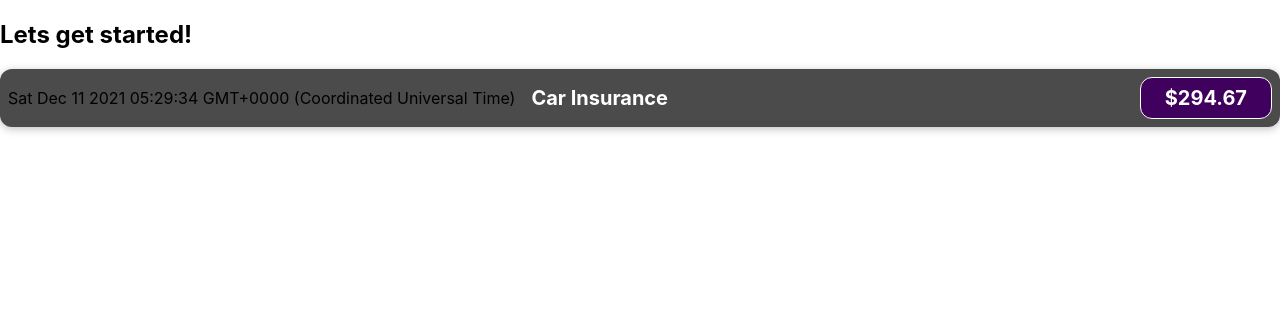
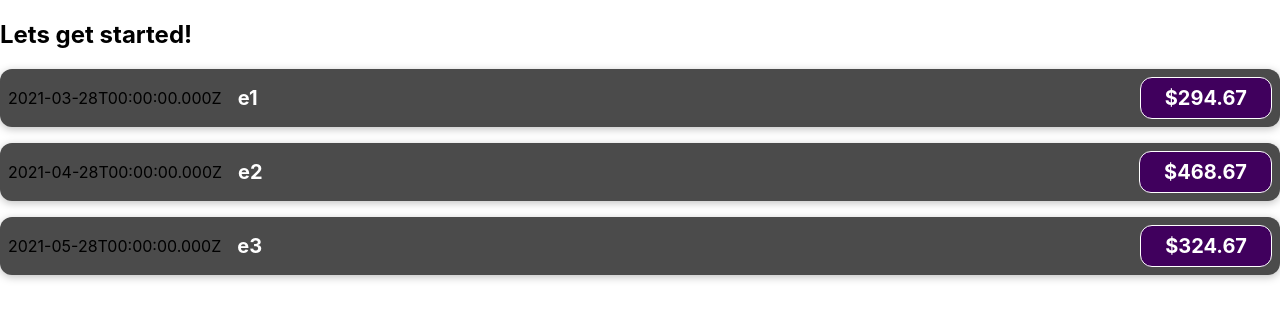
Before and after one commit to tjlage/react-complete-guide, a React (Create React App) app: page / in a window 1280 px wide. Shown: the top 320 px of the page. Built offline with nearby package versions, Linux system fonts and the light colour scheme.

Commit message:
Adding dynamic content via props

```diff
--- a/src/App.js
+++ b/src/App.js
@@ -1,11 +1,26 @@
 import ExpenseItem from "./components/ExpenseItem";
 
 function App() {
+  const expenses = [
+    { title: 'e1',
+      date: new Date(2021, 2, 28),
+      amount: 294.67},
+    { title: 'e2',
+      date: new Date(2021, 3, 28),
+      amount: 468.67
+    },
+    { title: 'e3',
+      date: new Date(2021, 4, 28),
+      amount: 324.67
+    }
+  ];
   return (
     <div className="App">
       <header className="App-header">
         <h2>Lets get started!</h2>
-        <ExpenseItem /> {/* or <ExpenseItem></ExpenseItem> */}
+        <ExpenseItem title={expenses[0].title} amount={expenses[0].amount} date={expenses[0].date}/> {/* or <ExpenseItem></ExpenseItem> */}
+        <ExpenseItem title={expenses[1].title} amount={expenses[1].amount} date={expenses[1].date}/>
+        <ExpenseItem title={expenses[2].title} amount={expenses[2].amount} date={expenses[2].date}/>
       </header>
     </div>
   );
--- a/src/components/ExpenseItem.js
+++ b/src/components/ExpenseItem.js
@@ -1,15 +1,13 @@
 import "./ExpenseItem.css";
-function ExpenseItem() {
-    const expenseDate = Date(2021, 2, 28);
-    const expenseTitle = 'Car Insurance';
-    const expensePrice = 294.67;
+function ExpenseItem(props) {
+  console.log(props.date.toISOString())
   return (
     //   Only 1 root(div) element in return statement
     <div className="expense-item">
-      <div>{expenseDate}</div>
+      <div>{props.date.toISOString()}</div>
       <div className="expense-item__description">
-        <h2>{expenseTitle}</h2>
-        <div className="expense-item__price">${expensePrice}</div>
+        <h2>{props.title}</h2>
+        <div className="expense-item__price">${props.amount}</div>
       </div>
     </div>
   );
```
Also changed, not shown: 1 other file (tests, documents, lock files or other folders).
